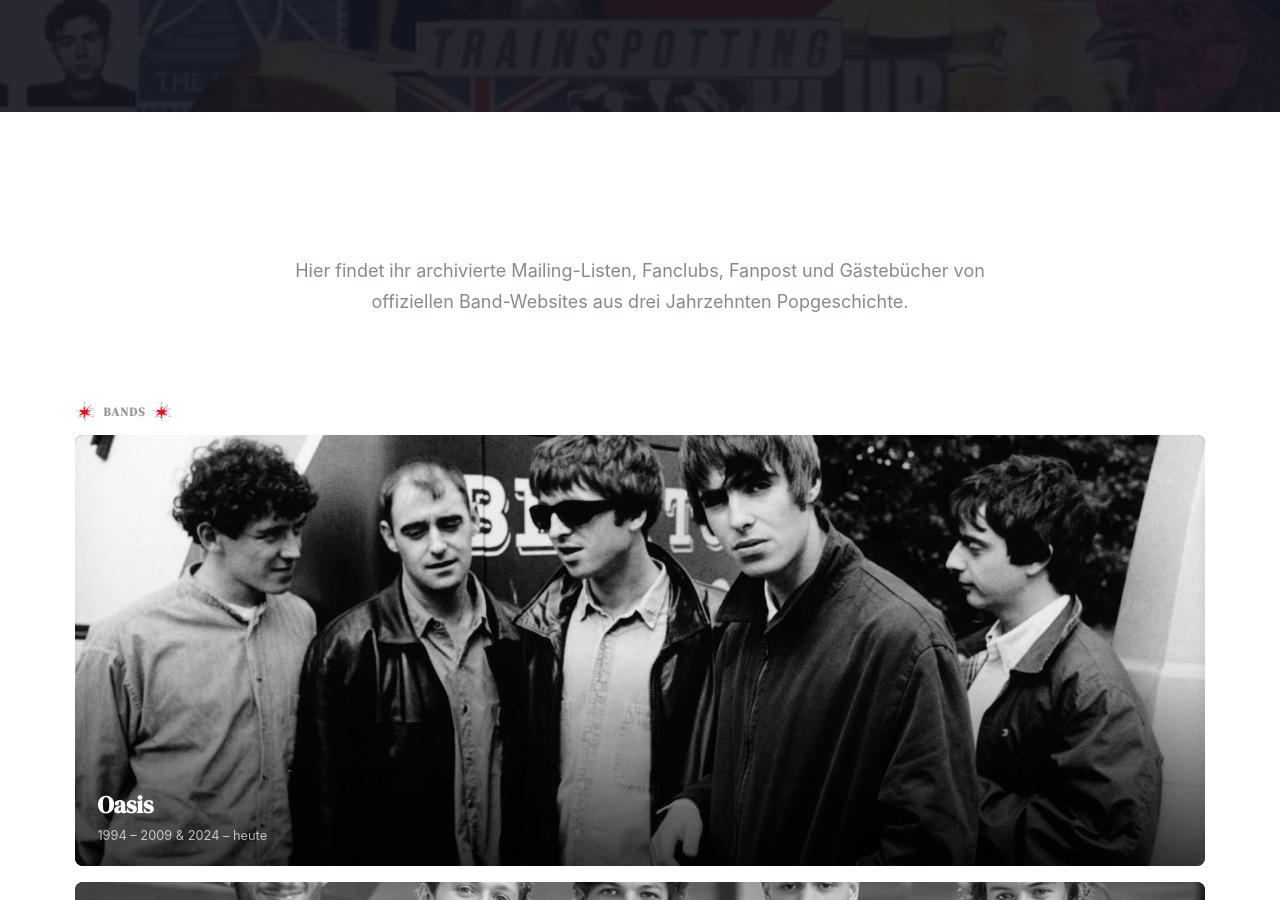
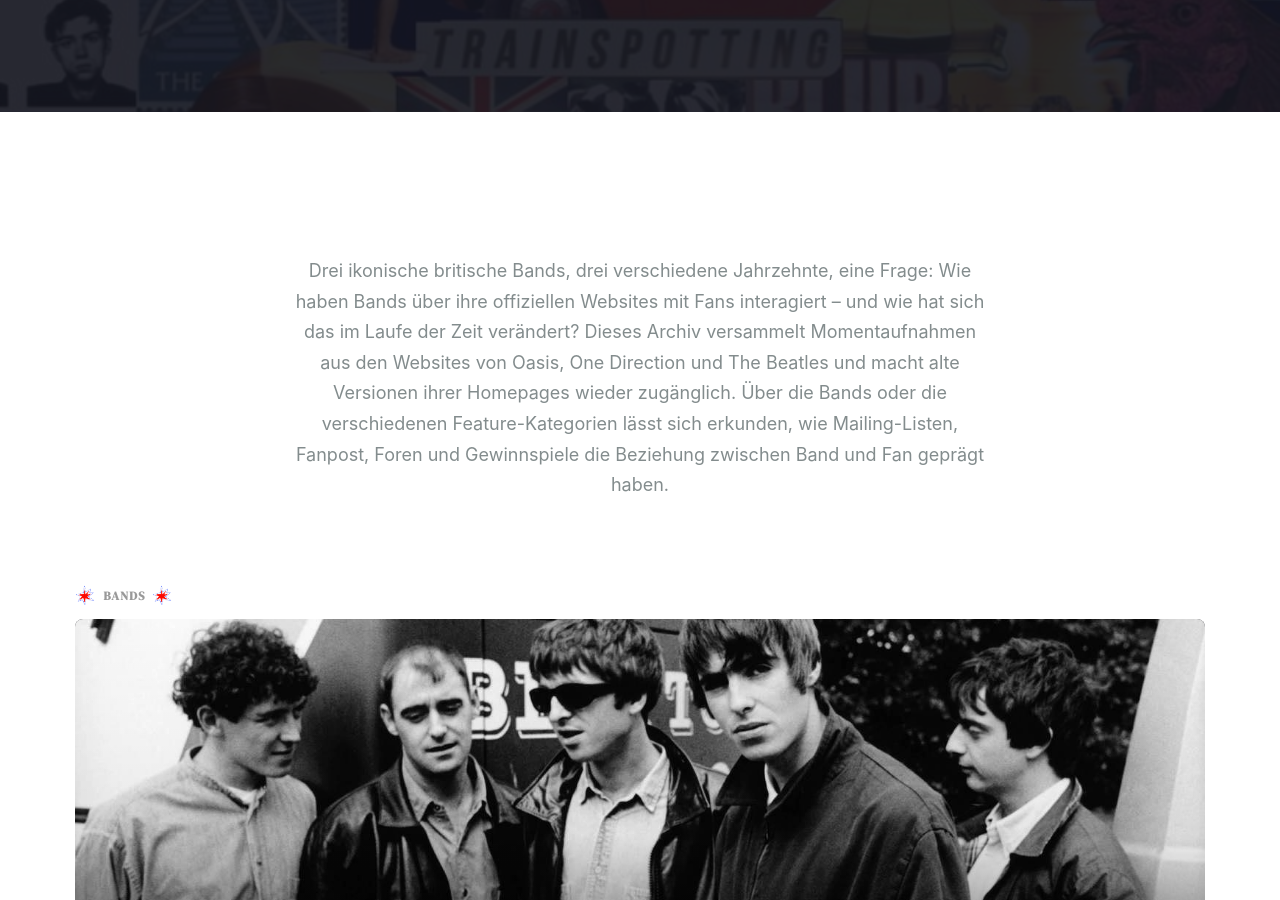
Before and after one commit to livklivk/Bands, a Jekyll site: the page built from index.html, in a window 1280 px wide and 900 px high, scrolled down 464 px. Built offline with Jekyll 4.4.1, drawn with Linux system fonts in a browser that asks for light colours.

Commit message:
Startseite: Beschreibungstext ausgebaut
Co-Authored-By: Claude Sonnet 4.6 <noreply@anthropic.com>

```diff
--- a/_config.yml
+++ b/_config.yml
@@ -3,7 +3,7 @@ title: Bands & Fans im Web
 author: Olivia Kinsey
 lang: de
 description: >
-  Hier findet ihr archivierte Mailing-Listen, Fanclubs, Fanpost und Gästebücher von offiziellen Band-Websites aus drei Jahrzehnten Popgeschichte.
+  Drei ikonische britische Bands, drei verschiedene Jahrzehnte, eine Frage: Wie haben Bands über ihre offiziellen Websites mit Fans interagiert – und wie hat sich das im Laufe der Zeit verändert? Dieses Archiv versammelt Momentaufnahmen aus den Websites von Oasis, One Direction und The Beatles und macht alte Versionen ihrer Homepages wieder zugänglich. Über die Bands oder die verschiedenen Feature-Kategorien lässt sich erkunden, wie Mailing-Listen, Fanpost, Foren und Gewinnspiele die Beziehung zwischen Band und Fan geprägt haben.
 baseurl: "/Bands" # the subpath of your site, e.g. /blog
 url: "https://livklivk.github.io" # the base hostname & protocol for your site, e.g. http://example.com
 
```
